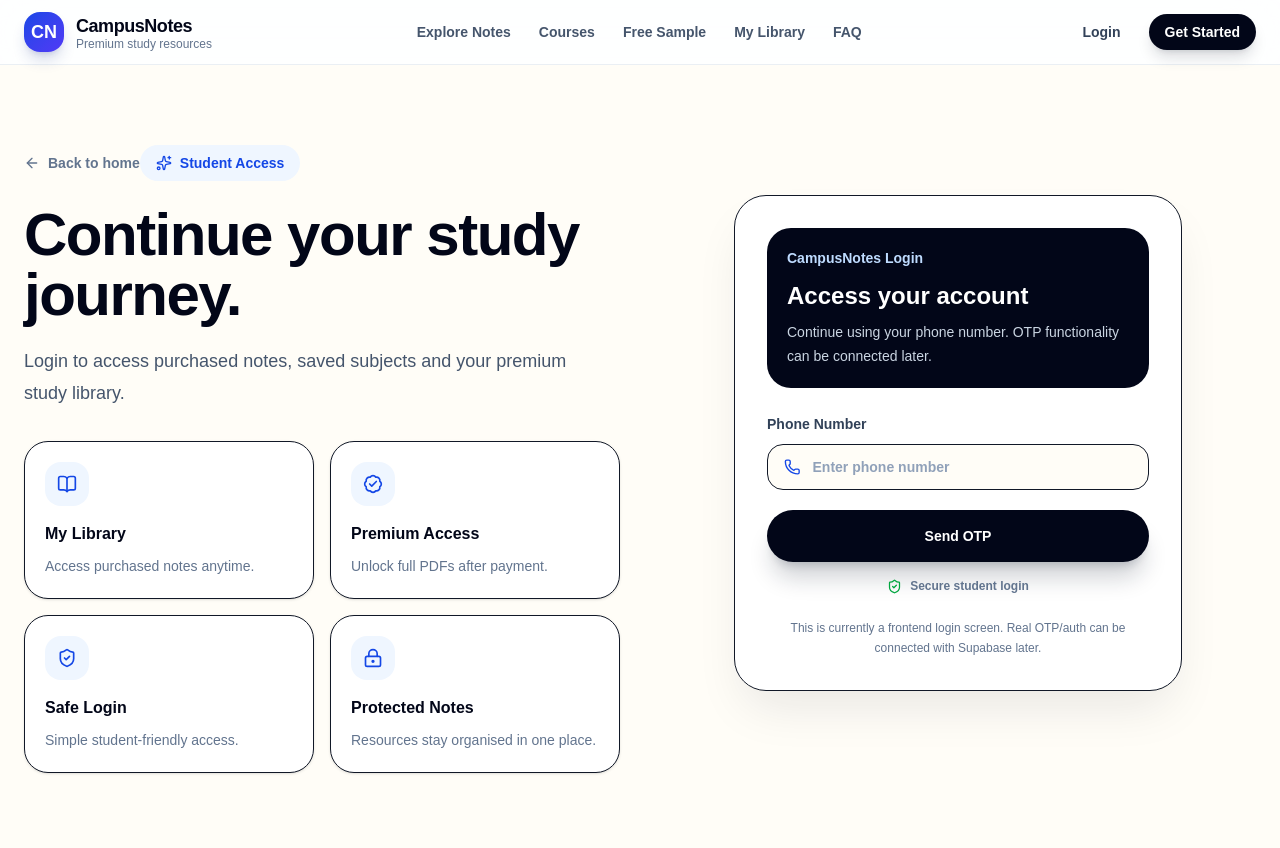
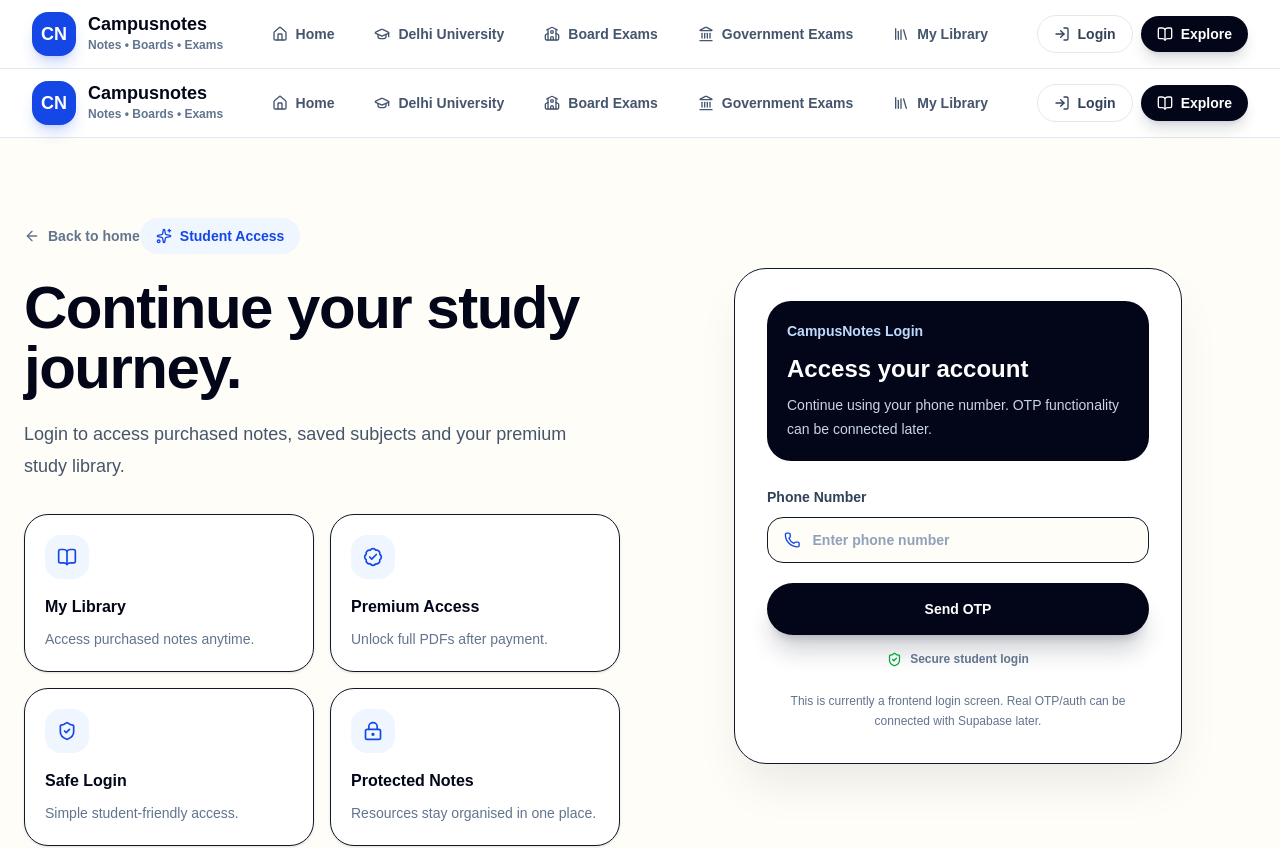
Before and after one commit to skmr68022-bot/campusnotes, a Next.js app in the folder campusnote/: page /login in a window 1280 px wide. Shown: the top 848 px of the page. Built offline with nearby package versions, Linux system fonts and the light colour scheme.

Commit message:
Make navbar and footer global

```diff
--- a/campusnote/app/du/page.tsx
+++ b/campusnote/app/du/page.tsx
@@ -14,8 +14,8 @@ import {
   Star,
   Zap,
 } from "lucide-react";
-import Navbar from "@/components/Navbar";
-import Footer from "@/components/Footer";
+
+
 import { courses } from "@/data/courses";
 
 const stats = [
@@ -67,7 +67,7 @@ export default function HomePage() {
 
   return (
     <>
-      <Navbar />
+
 
       <main className="min-h-screen overflow-hidden bg-[#FFFDF7]">
         <section className="relative">
@@ -378,7 +378,7 @@ export default function HomePage() {
         </section>
       </main>
 
-      <Footer />
+
     </>
   );
 }
--- a/campusnote/app/layout.tsx
+++ b/campusnote/app/layout.tsx
@@ -1,21 +1,12 @@
 import type { Metadata } from "next";
-import { Geist, Geist_Mono } from "next/font/google";
 import "./globals.css";
-
-const geistSans = Geist({
-  variable: "--font-geist-sans",
-  subsets: ["latin"],
-});
-
-const geistMono = Geist_Mono({
-  variable: "--font-geist-mono",
-  subsets: ["latin"],
-});
+import Navbar from "@/components/Navbar";
+import Footer from "@/components/Footer";
 
 export const metadata: Metadata = {
-  title: "CampusNotes | Premium College Notes",
+  title: "Campusnotes | Notes, Boards & Exams",
   description:
-    "Premium exam-oriented notes, syllabus, PYQs and quick revision resources for college students.",
+    "Campusnotes is a premium educational hub for Delhi University notes, board exam notes and government exam preparation.",
 };
 
 export default function RootLayout({
@@ -24,11 +15,12 @@ export default function RootLayout({
   children: React.ReactNode;
 }>) {
   return (
-    <html
-      lang="en"
-      className={`${geistSans.variable} ${geistMono.variable} h-full antialiased scroll-smooth`}
-    >
-      <body className="min-h-full bg-[#FFFDF7] text-slate-900">{children}</body>
+    <html lang="en">
+      <body className="min-h-screen bg-[#FFFDF7] text-slate-900">
+        <Navbar />
+        {children}
+        <Footer />
+      </body>
     </html>
   );
 }
--- a/campusnote/components/Navbar.tsx
+++ b/campusnote/components/Navbar.tsx
@@ -1,58 +1,116 @@
+
 import Link from "next/link";
+import {
+  BookOpen,
+  GraduationCap,
+  Home,
+  Landmark,
+  Library,
+  LogIn,
+  School,
+} from "lucide-react";
+
+const navLinks = [
+  {
+    label: "Home",
+    href: "/",
+    icon: Home,
+  },
+  {
+    label: "Delhi University",
+    href: "/du",
+    icon: GraduationCap,
+  },
+  {
+    label: "Board Exams",
+    href: "/boards",
+    icon: School,
+  },
+  {
+    label: "Government Exams",
+    href: "/government-exams",
+    icon: Landmark,
+  },
+  {
+    label: "My Library",
+    href: "/library",
+    icon: Library,
+  },
+];
 
 export default function Navbar() {
   return (
-    <nav className="sticky top-0 z-50 border-b border-slate-200/70 bg-white/85 backdrop-blur-xl">
-      <div className="mx-auto flex max-w-7xl items-center justify-between px-4 py-3 md:px-6">
-        <Link href="/" className="group flex items-center gap-3">
-          <div className="flex h-10 w-10 items-center justify-center rounded-2xl bg-linear-to-br from-blue-700 to-indigo-600 text-lg font-black text-white shadow-lg shadow-blue-900/20">
+    <header className="sticky top-0 z-50 border-b border-slate-200 bg-white/90 backdrop-blur-xl">
+      <nav className="mx-auto flex max-w-7xl items-center justify-between gap-4 px-4 py-3 sm:px-6 lg:px-8">
+        <Link href="/" className="flex items-center gap-3">
+          <div className="flex h-11 w-11 items-center justify-center rounded-2xl bg-blue-700 text-lg font-black text-white shadow-lg shadow-blue-700/20">
             CN
           </div>
 
           <div>
-            <p className="text-lg font-black tracking-tight text-slate-950">
-              CampusNotes
+            <p className="text-lg font-black leading-none text-slate-950">
+              Campusnotes
             </p>
-            <p className="-mt-1 hidden text-xs font-medium text-slate-500 sm:block">
-              Premium study resources
+            <p className="mt-1 text-xs font-bold text-slate-500">
+              Notes • Boards • Exams
             </p>
           </div>
         </Link>
 
-        <div className="hidden items-center gap-7 text-sm font-semibold text-slate-600 md:flex">
-          <Link href="/#explore" className="hover:text-blue-700">
-            Explore Notes
-          </Link>
-          <Link href="/#courses" className="hover:text-blue-700">
-            Courses
-          </Link>
-          <Link href="/#samples" className="hover:text-blue-700">
-            Free Sample
-          </Link>
-          <Link href="/library" className="hover:text-blue-700">
-           My Library
-          </Link>
-          <Link href="/#faq" className="hover:text-blue-700">
-            FAQ
-          </Link>
+        <div className="hidden items-center gap-2 lg:flex">
+          {navLinks.map((link) => {
+            const Icon = link.icon;
+
+            return (
+              <Link
+                key={link.href}
+                href={link.href}
+                className="inline-flex items-center gap-2 rounded-full px-4 py-2 text-sm font-black text-slate-600 transition hover:bg-blue-50 hover:text-blue-700"
+              >
+                <Icon size={16} />
+                {link.label}
+              </Link>
+            );
+          })}
         </div>
 
-        <div className="flex items-center gap-3">
+        <div className="flex items-center gap-2">
           <Link
             href="/login"
-            className="hidden rounded-full px-4 py-2 text-sm font-semibold text-slate-700 hover:bg-slate-100 sm:block"
+            className="hidden items-center gap-2 rounded-full border border-slate-200 bg-white px-4 py-2 text-sm font-black text-slate-700 transition hover:border-blue-200 hover:text-blue-700 sm:inline-flex"
           >
+            <LogIn size={16} />
             Login
           </Link>
 
           <Link
-            href="/#courses"
-            className="rounded-full bg-slate-950 px-4 py-2 text-sm font-bold text-white shadow-lg shadow-slate-900/15 transition hover:-translate-y-0.5 hover:bg-blue-700"
+            href="/boards"
+            className="inline-flex items-center gap-2 rounded-full bg-slate-950 px-4 py-2 text-sm font-black text-white shadow-lg shadow-slate-900/15 transition hover:-translate-y-0.5 hover:bg-blue-700"
           >
-            Get Started
+            <BookOpen size={16} />
+            Explore
           </Link>
         </div>
+      </nav>
+
+      <div className="border-t border-slate-100 bg-white px-4 py-3 lg:hidden">
+        <div className="flex gap-2 overflow-x-auto">
+          {navLinks.map((link) => {
+            const Icon = link.icon;
+
+            return (
+              <Link
+                key={link.href}
+                href={link.href}
+                className="inline-flex shrink-0 items-center gap-2 rounded-full bg-[#FFFDF7] px-4 py-2 text-xs font-black text-slate-700"
+              >
+                <Icon size={15} />
+                {link.label}
+              </Link>
+            );
+          })}
+        </div>
       </div>
-    </nav>
+    </header>
   );
 }
```
